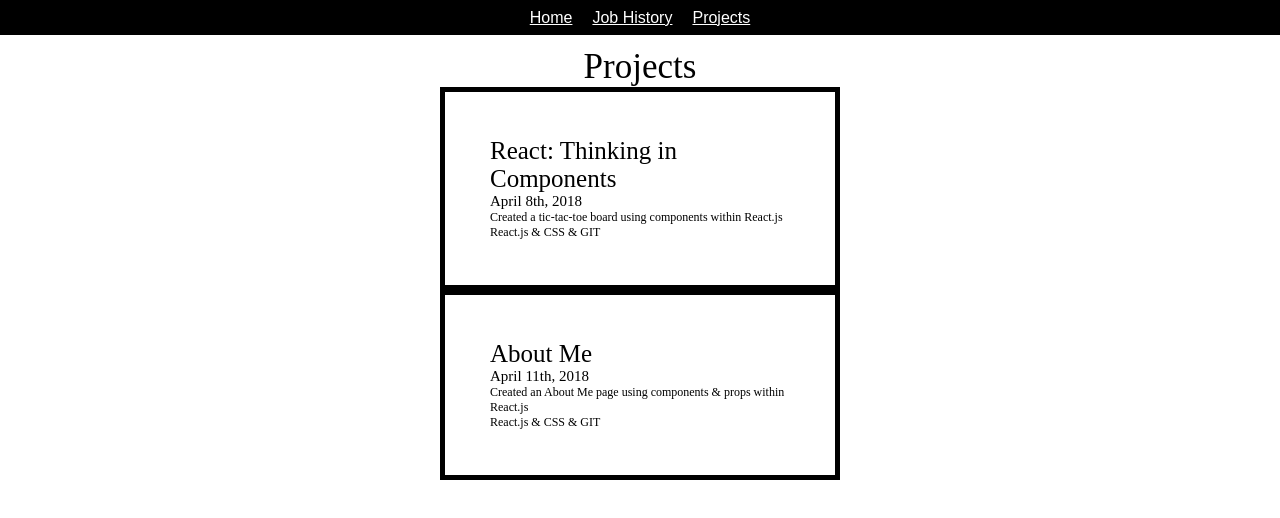
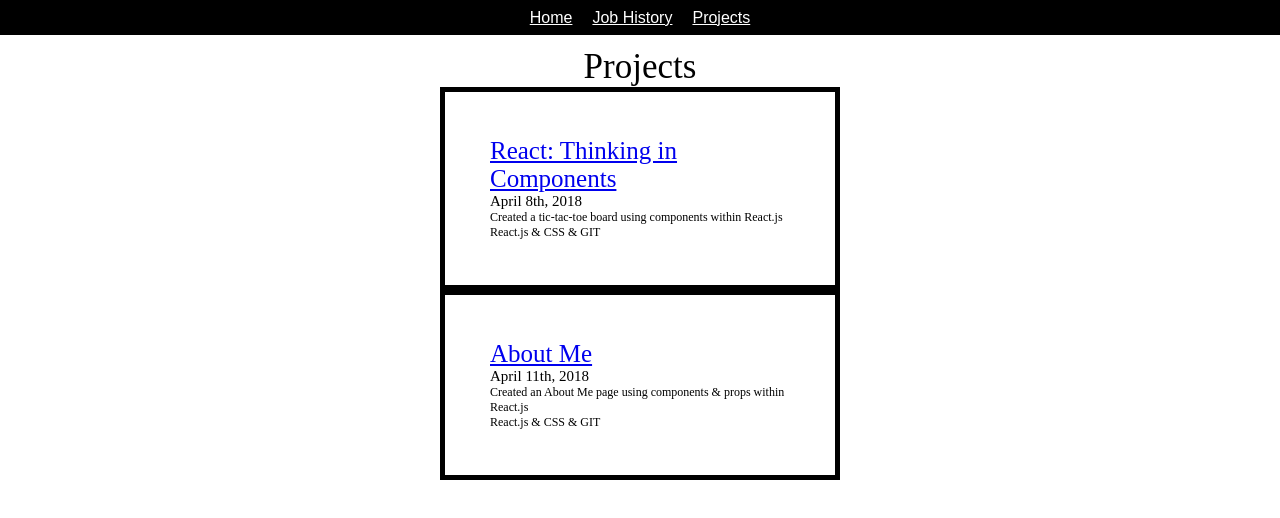
Before and after one commit to Craveburn/about-me, a React (Create React App) app: page /Projects in a window 1280 px wide. Shown: the top 518 px of the page. Built offline with nearby package versions, Linux system fonts and the light colour scheme.

Commit message:
updated this with a clickable link to specific projects within my github

```diff
--- a/src/ListJobs.js
+++ /dev/null
@@ -1,17 +0,0 @@
-import React, {Component} from 'react';
-import './ListJobs.css'
-
-class ListJobs extends Component {
-    render() {
-      return (
-        <div>
-        <div className='jobName'> {this.props.jobName} </div>
-        <div className='time'> {this.props.time} </div>
-        <div className='desc'> {this.props.desc} </div>
-        <div className='tech'> {this.props.tech} </div>
-        </div>
-      );
-    }
-  }
-
-export default ListJobs
--- a/src/Projects.js
+++ b/src/Projects.js
@@ -1,5 +1,5 @@
 import React, { Component } from 'react'
-import ListJobs from './ListJobs'
+import Project from './Project'
 import './Projects.css'
 
 class Projects extends Component {
@@ -8,10 +8,10 @@ class Projects extends Component {
             <div className="main">
             <div className='projectName'>Projects</div>
                 <div className='project1'>
-                    <ListJobs jobName='React: Thinking in Components' time='April 8th, 2018' desc='Created a tic-tac-toe board using components within React.js' tech='React.js & CSS & GIT' />
+                    <Project jobName='React: Thinking in Components' url='https://github.com/Craveburn/tic-tac-toe' time='April 8th, 2018' desc='Created a tic-tac-toe board using components within React.js' tech='React.js & CSS & GIT' />
                 </div>
                 <div className='project2'>
-                    <ListJobs jobName='About Me' time='April 11th, 2018' desc='Created an About Me page using components & props within React.js' tech='React.js & CSS & GIT' />
+                    <Project jobName='About Me' url='https://github.com/Craveburn/about-me' time='April 11th, 2018' desc='Created an About Me page using components & props within React.js' tech='React.js & CSS & GIT' />
                 </div>
             </div>
         );
```
